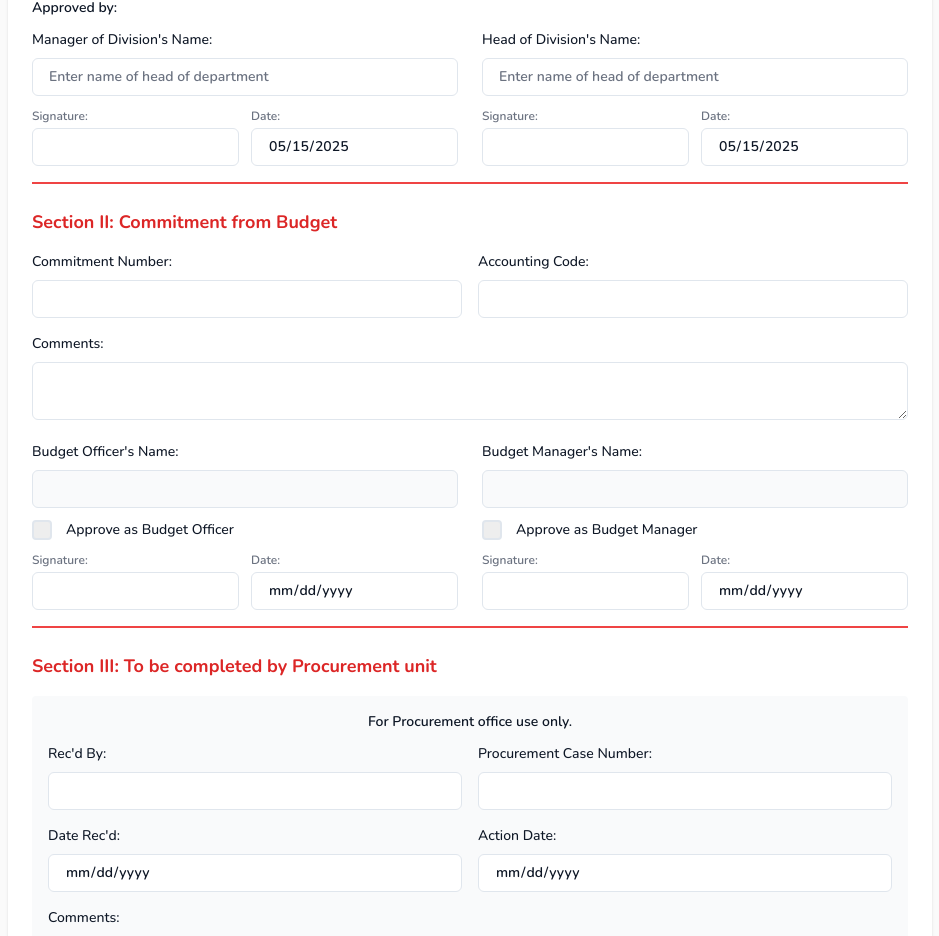
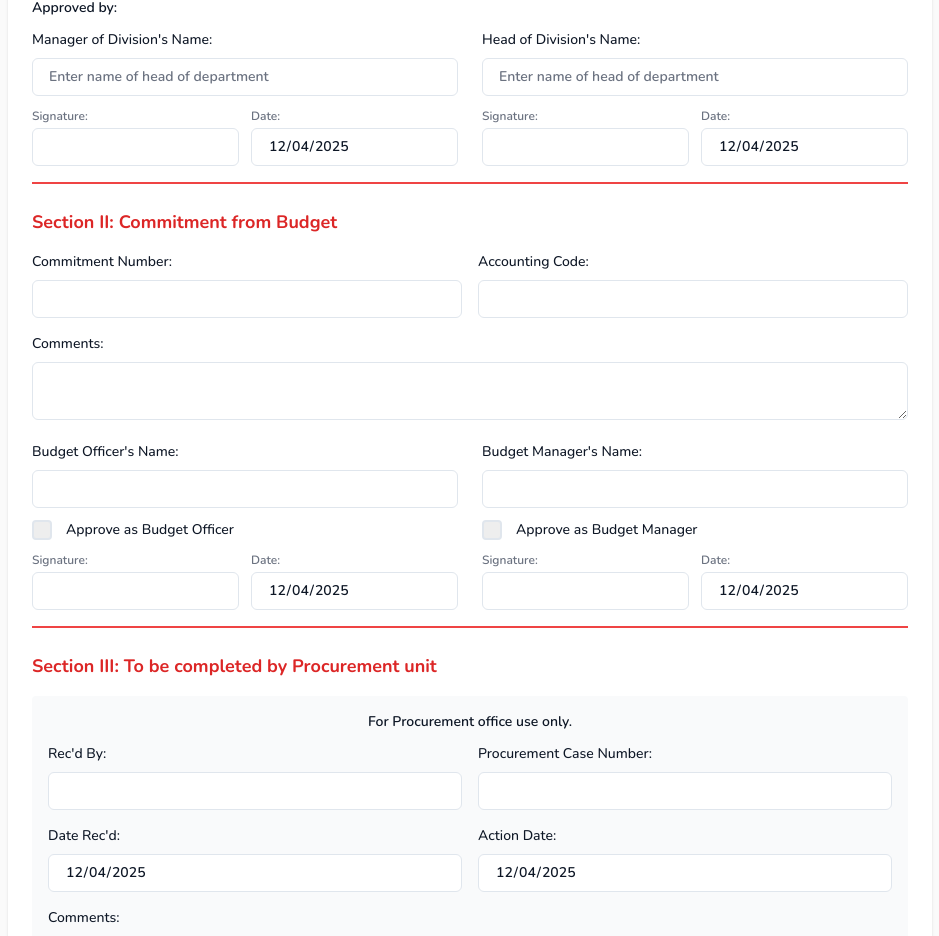
Before and after one commit to standardsja/pms, a React (Vite) app: page /apps/requests/new in a window 1280 px wide. Shown: the part 1113-2049 px from the top of the page, without its empty margins (300-1239 px from the left). Built offline with nearby package versions, Linux system fonts and the light colour scheme; sample sign-in values are in the browser's storage.

Commit message:
fix: update date input defaults to current date for improved accuracy and user experience

```diff
--- a/src/pages/Procurement/Requests/RequestForm.tsx
+++ b/src/pages/Procurement/Requests/RequestForm.tsx
@@ -113,7 +113,7 @@ const RequestForm = () => {
             setBudgetManagerName(fullName);
         }
         // eslint-disable-next-line react-hooks/exhaustive-deps
-    }, [canEditManagerFields, canEditHodFields, canApproveBudgetOfficer, canApproveBudgetManager, isEditMode]);
+    }, [canEditManagerFields, canEditHodFields, canApproveBudgetOfficer, canApproveBudgetManager, isEditMode, userProfile]);
 
     useEffect(() => {
         dispatch(setPageTitle(isEditMode ? 'Review Procurement Request' : 'New Procurement Request'));
@@ -882,7 +882,7 @@ const RequestForm = () => {
                                         </div>
                                         <div>
                                             <label className="block text-xs text-gray-500 mb-1">Date:</label>
-                                            <input type="date" className="form-input w-full" defaultValue="2025-05-15" disabled={!canEditManagerFields} />
+                                            <input type="date" className="form-input w-full" defaultValue={new Date().toISOString().split('T')[0]} disabled={!canEditManagerFields} />
                                         </div>
                                     </div>
                                     {/* Duplicate signature/date removed after refining permissions */}
@@ -909,7 +909,7 @@ const RequestForm = () => {
                                         </div>
                                         <div>
                                             <label className="block text-xs text-gray-500 mb-1">Date:</label>
-                                            <input type="date" className="form-input w-full" defaultValue="2025-05-15" disabled={!canEditHodFields} />
+                                            <input type="date" className="form-input w-full" defaultValue={new Date().toISOString().split('T')[0]} disabled={!canEditHodFields} />
                                         </div>
                                     </div>
                                     {/* Duplicate signature/date removed after refining permissions */}
@@ -966,10 +966,9 @@ const RequestForm = () => {
                                     type="text"
                                     value={budgetOfficerName}
                                     onChange={(e) => setBudgetOfficerName(e.target.value)}
-                                    className="form-input w-full mb-3 bg-gray-50"
-                                    placeholder={canApproveBudgetOfficer ? 'Auto-populated on review' : ''}
-                                    disabled={true}
-                                    readOnly
+                                    className="form-input w-full mb-3"
+                                    placeholder={canApproveBudgetOfficer ? 'Your name will be auto-filled' : ''}
+                                    disabled={!canApproveBudgetOfficer}
                                 />
                                 <div className="mb-3">
                                     <label className="flex items-center cursor-pointer">
@@ -990,7 +989,7 @@ const RequestForm = () => {
                                     </div>
                                     <div>
                                         <label className="block text-xs text-gray-500 mb-1">Date:</label>
-                                        <input type="date" className="form-input w-full" disabled={!canEditBudgetSection} />
+                                        <input type="date" className="form-input w-full" defaultValue={new Date().toISOString().split('T')[0]} disabled={!canEditBudgetSection} />
                                     </div>
                                 </div>
                             </div>
@@ -1000,10 +999,9 @@ const RequestForm = () => {
                                     type="text"
                                     value={budgetManagerName}
                                     onChange={(e) => setBudgetManagerName(e.target.value)}
-                                    className="form-input w-full mb-3 bg-gray-50"
-                                    placeholder={canApproveBudgetManager ? 'Auto-populated on review' : ''}
-                                    disabled={true}
-                                    readOnly
+                                    className="form-input w-full mb-3"
+                                    placeholder={canApproveBudgetManager ? 'Your name will be auto-filled' : ''}
+                                    disabled={!canApproveBudgetManager}
                                 />
                                 <div className="mb-3">
                                     <label className="flex items-center cursor-pointer">
@@ -1024,7 +1022,7 @@ const RequestForm = () => {
                                     </div>
                                     <div>
                                         <label className="block text-xs text-gray-500 mb-1">Date:</label>
-                                        <input type="date" className="form-input w-full" disabled={!canEditBudgetSection} />
+                                        <input type="date" className="form-input w-full" defaultValue={new Date().toISOString().split('T')[0]} disabled={!canEditBudgetSection} />
                                     </div>
                                 </div>
                             </div>
@@ -1063,11 +1061,11 @@ const RequestForm = () => {
                                 </div>
                                 <div>
                                     <label className="block text-sm font-medium mb-2">Date Rec'd:</label>
-                                    <input type="date" value={dateReceived} onChange={(e) => setDateReceived(e.target.value)} className="form-input w-full" disabled={!canEditProcurementSection} />
+                                    <input type="date" value={dateReceived || new Date().toISOString().split('T')[0]} onChange={(e) => setDateReceived(e.target.value)} className="form-input w-full" disabled={!canEditProcurementSection} />
                                 </div>
                                 <div>
                                     <label className="block text-sm font-medium mb-2">Action Date:</label>
-                                    <input type="date" value={actionDate} onChange={(e) => setActionDate(e.target.value)} className="form-input w-full" disabled={!canEditProcurementSection} />
+                                    <input type="date" value={actionDate || new Date().toISOString().split('T')[0]} onChange={(e) => setActionDate(e.target.value)} className="form-input w-full" disabled={!canEditProcurementSection} />
                                 </div>
                             </div>
 
```
